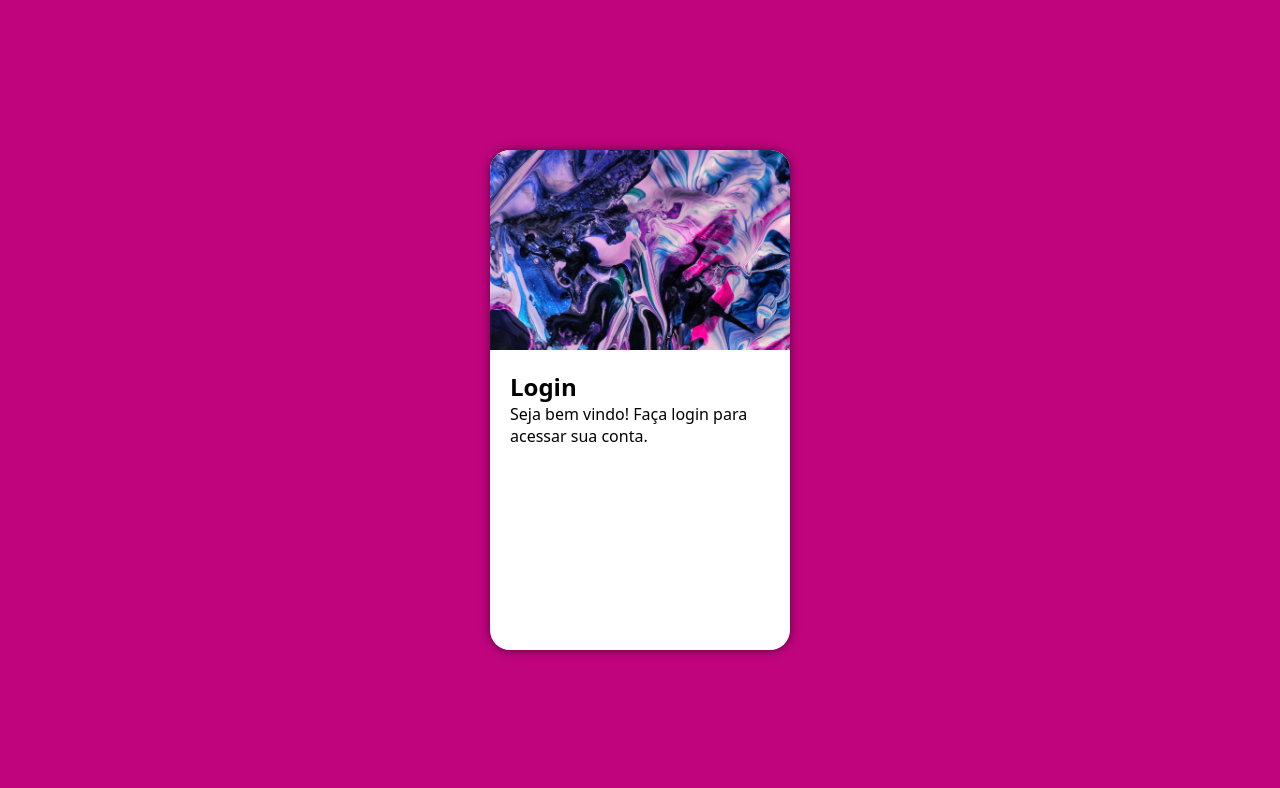
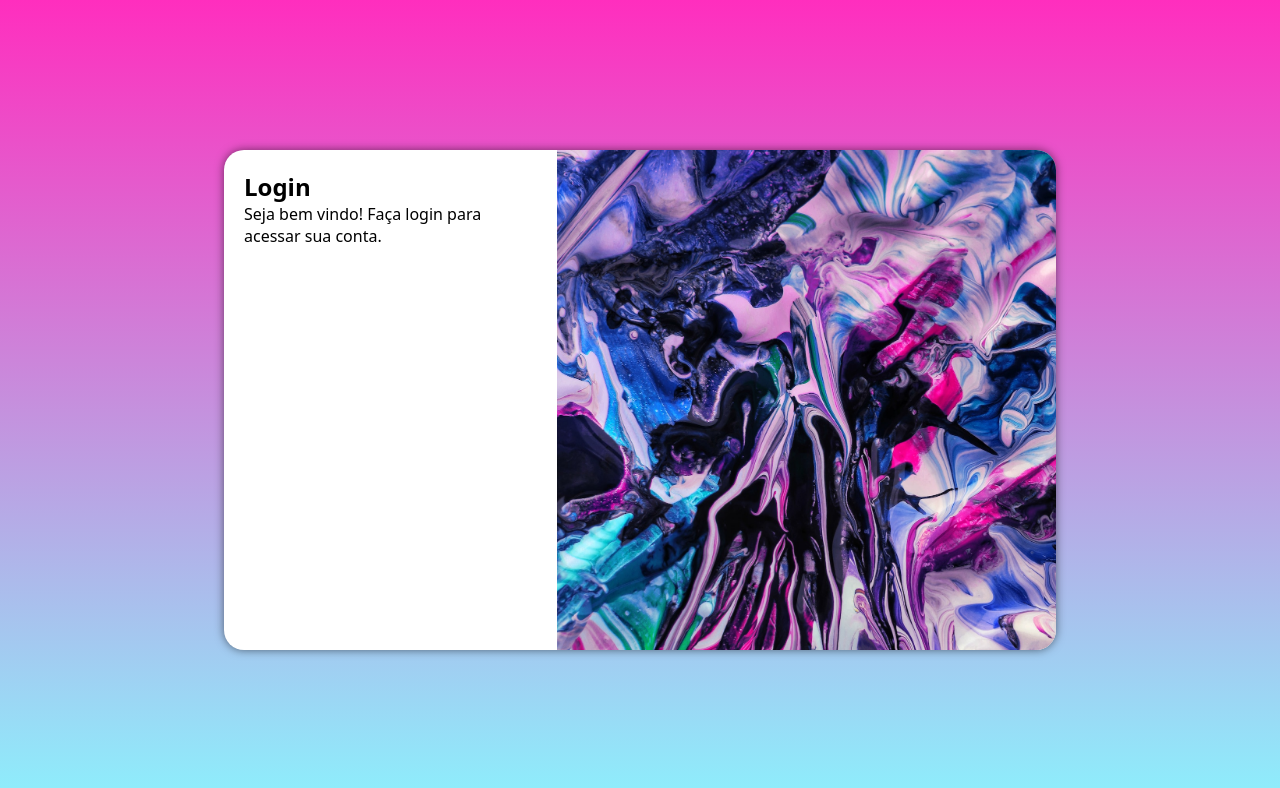
Before and after one commit to capeloo/html-css, a plain HTML site: page desafios/d016/index.html in a window 1280 px wide. Drawn offline with Linux system fonts and the light colour scheme.

Commit message:
media query adicionada

```diff
--- /dev/null
+++ b/desafios/d016/estilos/media-query.css
@@ -0,0 +1,34 @@
+@charset "UTF-8";
+
+/* Tablet */
+@media screen and (min-width: 768px) and (max-width: 962px) {
+    body {
+        background-image: linear-gradient(to top, #8DEFFC, #FF2EBE);
+    }
+
+    section#login {
+        width: 50vw;
+    }
+}
+
+/* Desktop */
+@media screen and (min-width: 962px) {
+    body {
+        background-image: linear-gradient(to top, #8DEFFC, #FF2EBE);
+    }
+
+    section#login {
+        width: 65vw;
+    }
+
+    section#login > div#imagem {
+        float: right;
+        width: 60%;
+        height: 100%;
+    }
+
+    section#login > div#formulario {
+        float: left;
+        width: 40% ;
+    }
+}
--- a/desafios/d016/estilos/style.css
+++ b/desafios/d016/estilos/style.css
@@ -38,6 +38,9 @@ section#login {
     border-radius: 20px;
     overflow: hidden;
     box-shadow: 0px 0px 10px rgba(0, 0, 0, 0.534);
+
+    transition: width 0.3s, height 0.3s;
+    transition-timing-function: ease;
 }
 
 section#login > div#imagem {
--- a/desafios/d016/index.html
+++ b/desafios/d016/index.html
@@ -6,6 +6,7 @@
     <meta name="viewport" content="width=device-width, initial-scale=1.0">
     <title>Login</title>
     <link rel="stylesheet" href="estilos/style.css">
+    <link rel="stylesheet" href="estilos/media-query.css">
 </head>
 <body>
     <main>
```
